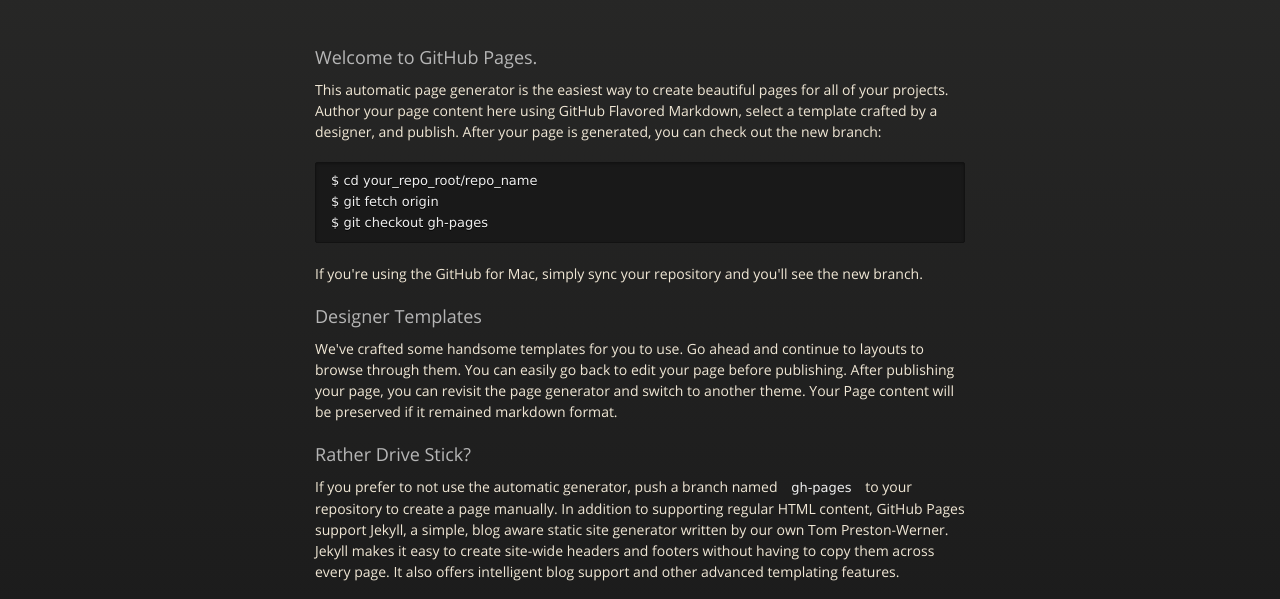
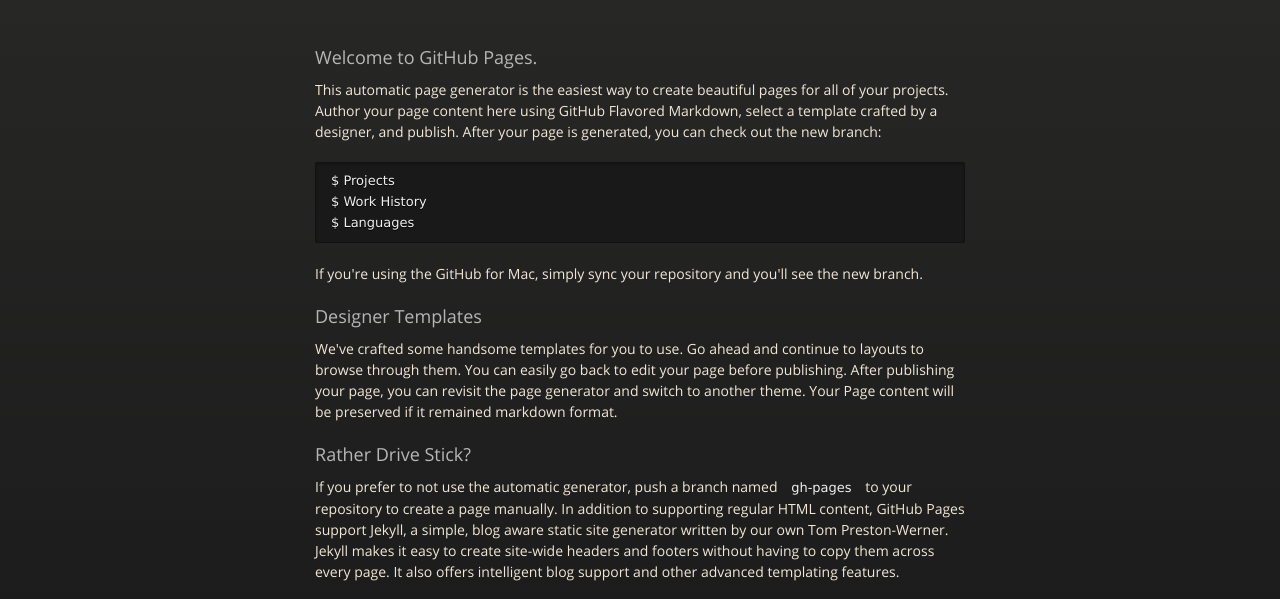
Before and after one commit to eagardi/eagardi.github.io, a plain HTML site: page index.html in a window 1280 px wide. Shown: the part 189-788 px from the top of the page. Drawn offline with nearby package versions, Linux system fonts and the light colour scheme.

Commit message:
minor updates

```diff
--- a/index.html
+++ b/index.html
@@ -40,9 +40,9 @@
 
 <p>This automatic page generator is the easiest way to create beautiful pages for all of your projects. Author your page content here using GitHub Flavored Markdown, select a template crafted by a designer, and publish. After your page is generated, you can check out the new branch:</p>
 
-<pre><code>$ cd your_repo_root/repo_name
-$ git fetch origin
-$ git checkout gh-pages
+<pre><code>$ Projects
+$ Work History
+$ Languages
 </code></pre>
 
 <p>If you're using the GitHub for Mac, simply sync your repository and you'll see the new branch.</p>
```
